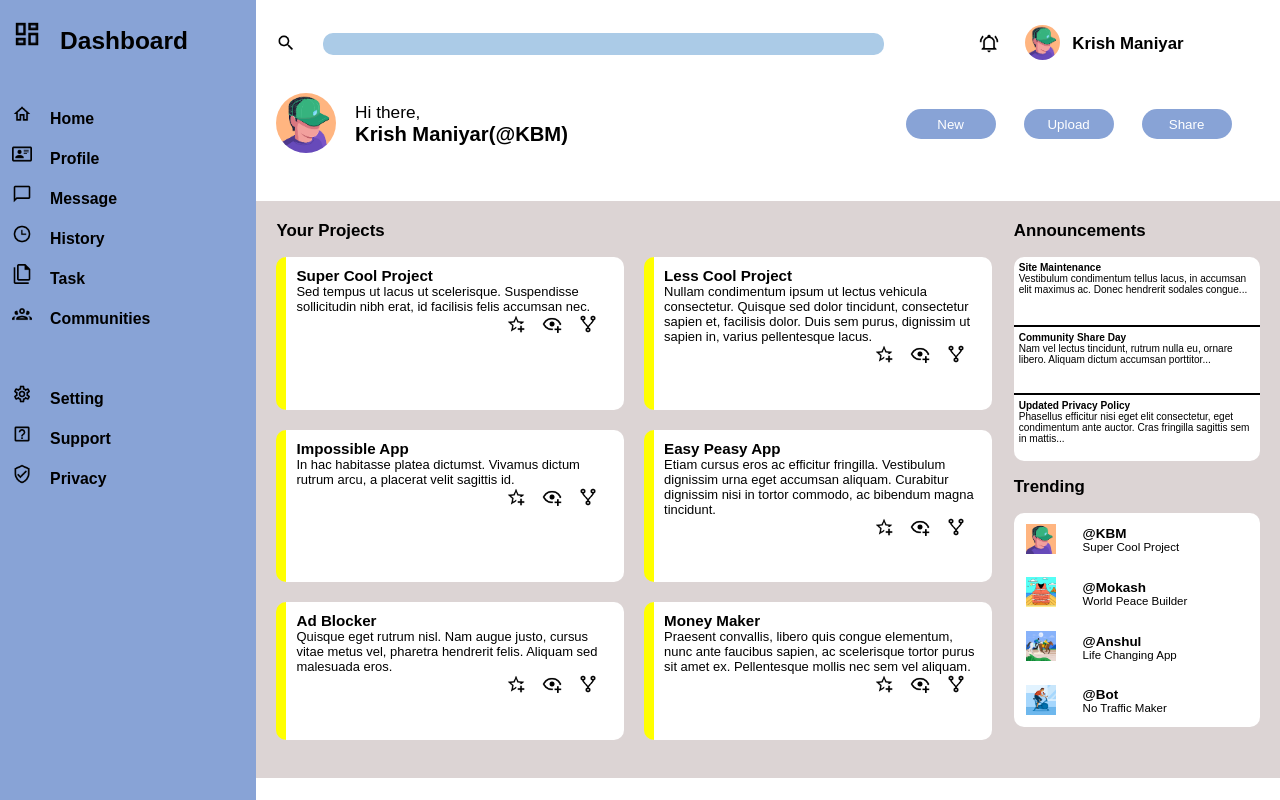
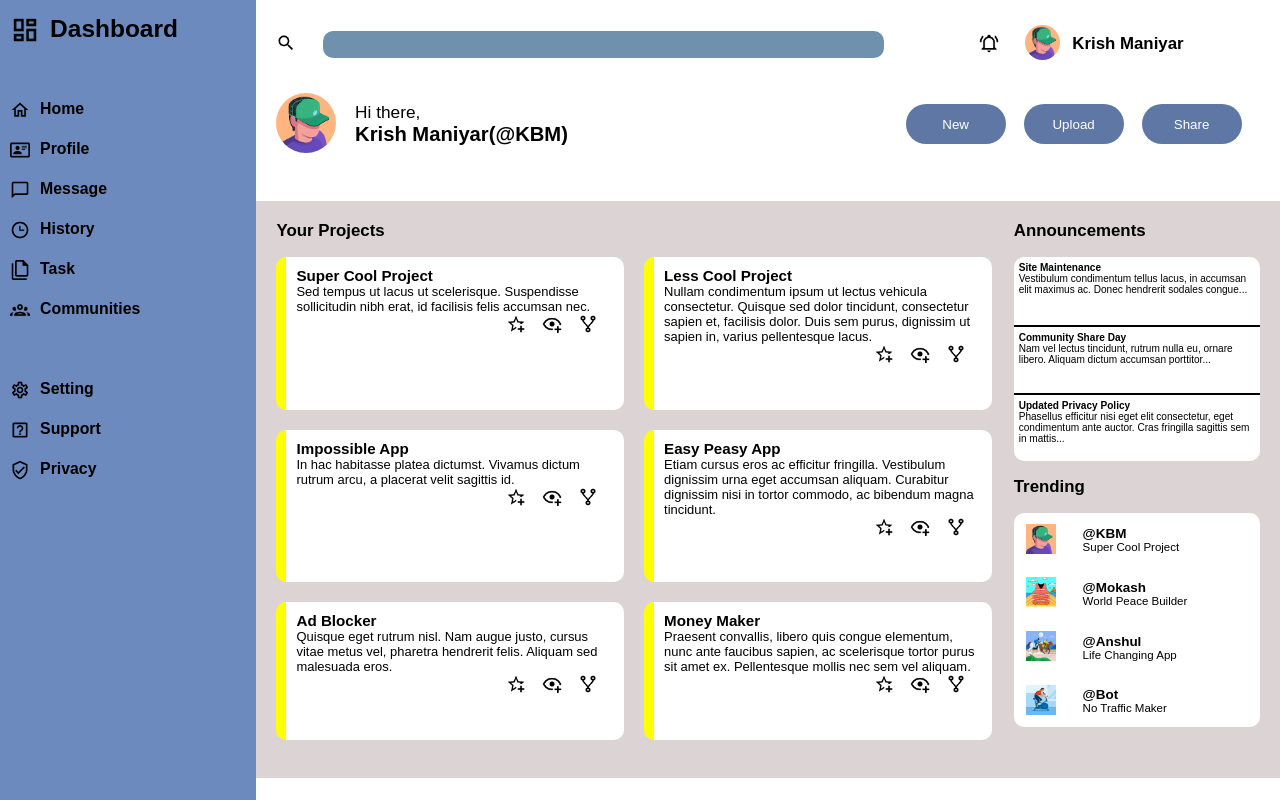
Before and after one commit to krishmaniyar/Project_7, a plain HTML site: page index.html in a window 1280 px wide. Drawn offline with Linux system fonts and the light colour scheme; a web font is replaced by a local one.

Commit message:
style.css

```diff
--- a/style.css
+++ b/style.css
@@ -19,21 +19,21 @@ body
 {
     display: grid;
     grid-template-rows: repeat(12,40px);
-    background-color: rgb(136, 163, 214);
+    background-color: rgb(109, 138, 191);
     padding-top: 15px;
 }
 
 .dash
 {
     padding: 2%;
+    display: flex;
 }
 
 .dash > img
 {
     height: 20px;
-    margin-right: 14px;
-    margin-left: 7px;
-    margin-top: 4px;
+    padding-right: 10px;
+    padding-left: 5px;
 }
 
 .dash > h1
@@ -68,8 +68,8 @@ body
 {
     width: 85%;
     border-radius: 10px;
-    height: 20px;
-    background-color: rgb(171, 203, 231);
+    height: 25px;
+    background-color: rgb(111, 145, 174);
     border: 0px;
 }
 
@@ -93,12 +93,12 @@ h3,p
 
 .buttons > button
 {
-    border-radius: 20px;
+    border-radius: 25px;
     border: 0px;
-    background-color: rgb(136, 163, 214);
+    background-color: rgb(95, 119, 164);
     max-width: 100%;
-    min-width: 90px;
-    min-height: 30px;
+    min-width: 100px;
+    min-height: 40px;
     color: white;
 }
 
```
Also changed, not shown: javascript.js (deleted).
